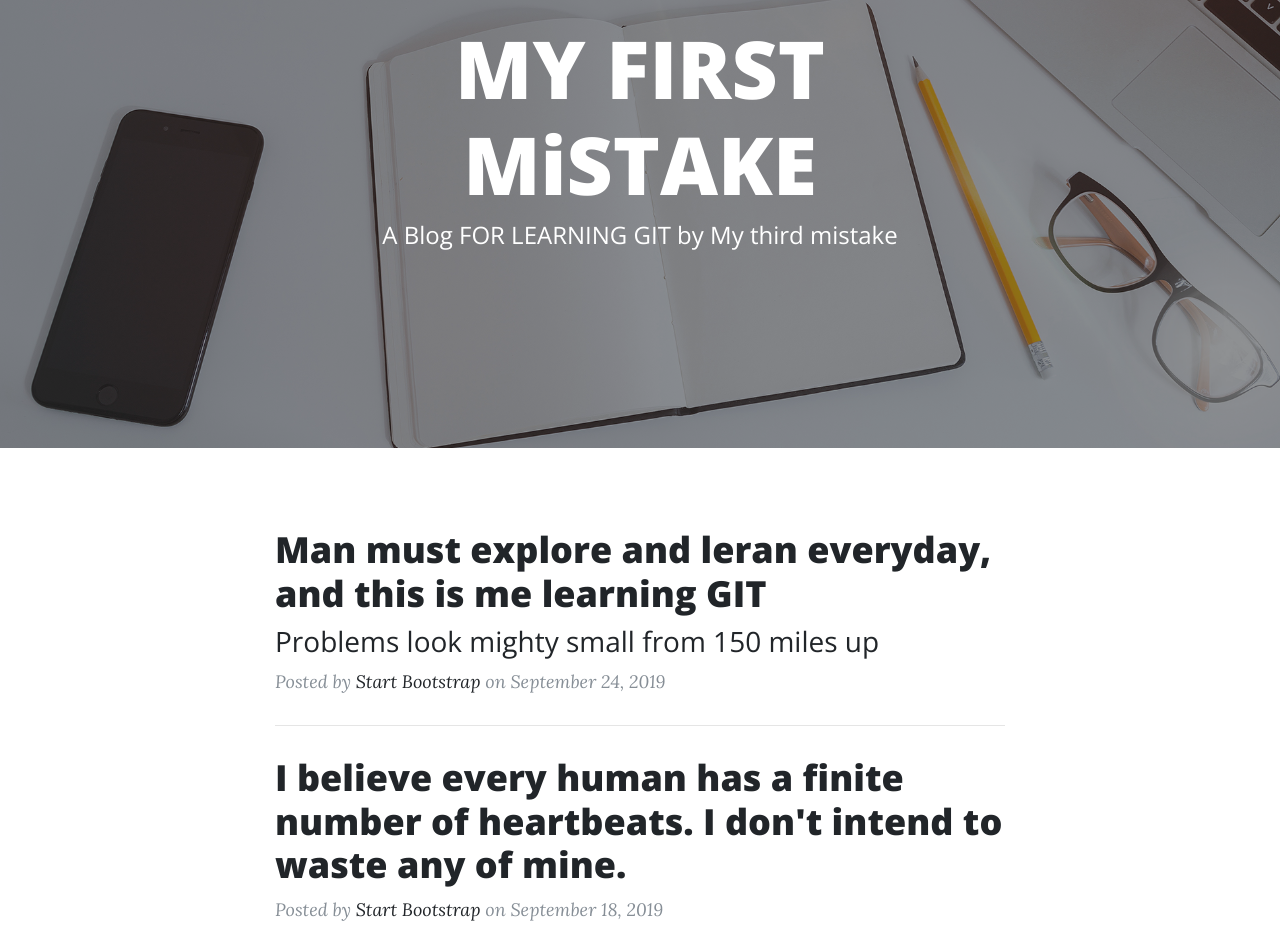
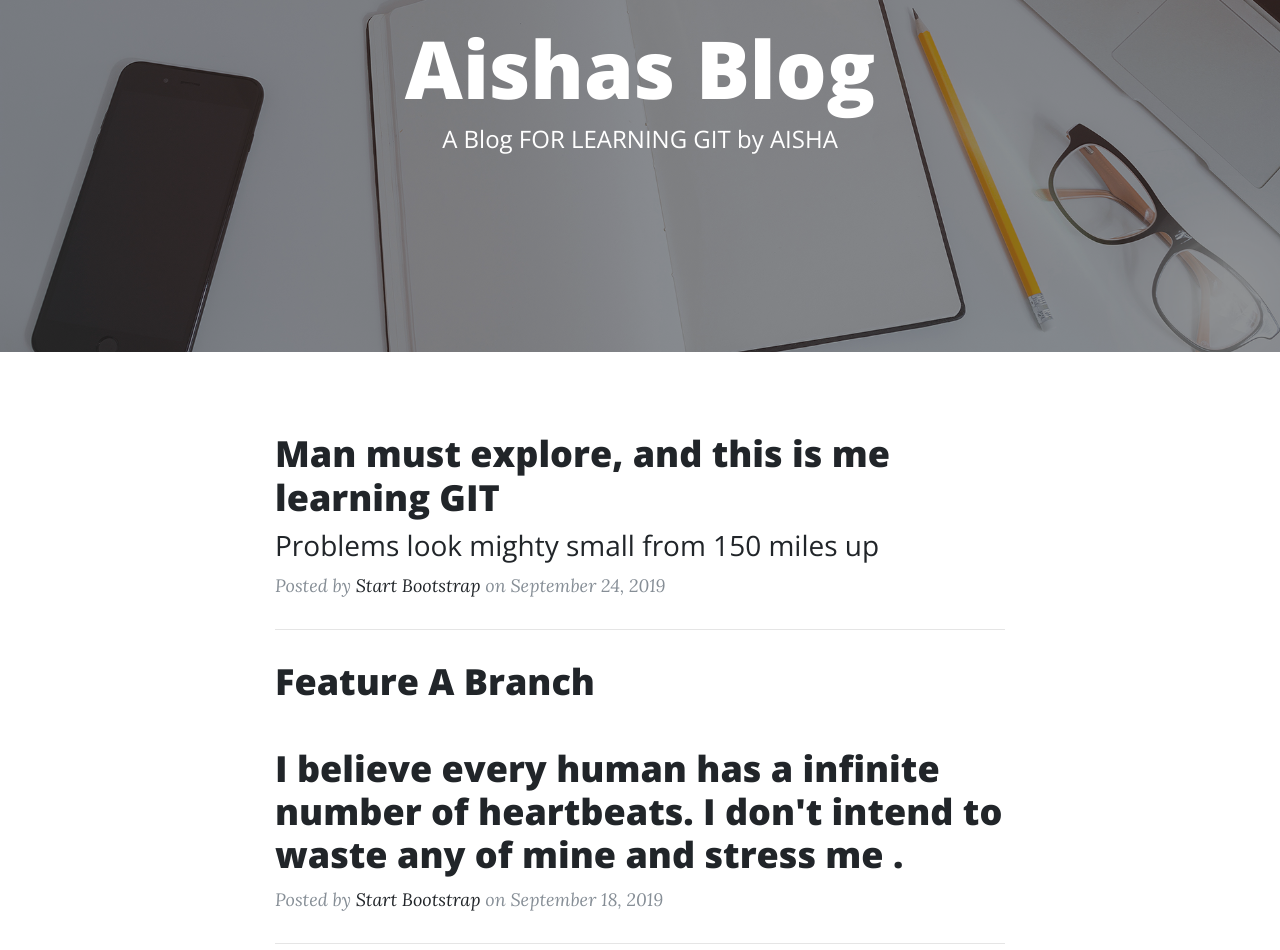
Before and after one commit to AISHAIFE/LearningGit, a website: page index.html in a window 1280 px wide. Shown: the part 180-1130 px from the top of the page. Drawn offline with nearby package versions, Linux system fonts and the light colour scheme.

Commit message:
Initial commit on feature A

```diff
--- a/index.html
+++ b/index.html
@@ -8,7 +8,7 @@
   <meta name="description" content="">
   <meta name="author" content="">
 
-  <title>GIT</title>
+  <title>BLOG</title>
 
   <!-- Bootstrap core CSS -->
   <link href="vendor/bootstrap/css/bootstrap.min.css" rel="stylesheet">
@@ -59,8 +59,8 @@
       <div class="row">
         <div class="col-lg-8 col-md-10 mx-auto">
           <div class="site-heading">
-            <h1>MY FIRST MiSTAKE</h1>
-            <span class="subheading">A Blog FOR LEARNING GIT by  My third mistake</span>
+            <h1>Aishas Blog</h1>
+            <span class="subheading">A Blog FOR LEARNING GIT by  AISHA</span>
           </div>
         </div>
       </div>
@@ -74,7 +74,7 @@
         <div class="post-preview">
           <a href="post.html">
             <h2 class="post-title">
-              Man must explore and leran everyday, and this is me learning GIT
+              Man must explore, and this is me learning GIT
             </h2>
             <h3 class="post-subtitle">
               Problems look mighty small from 150 miles up
@@ -88,7 +88,9 @@
         <div class="post-preview">
           <a href="post.html">
             <h2 class="post-title">
-              I believe every human has a finite number of heartbeats. I don't intend to waste any of mine.
+              Feature A Branch<br>
+              <br>
+              I believe every human has a infinite number of heartbeats. I don't intend to waste any of mine and stress me .
             </h2>
           </a>
           <p class="post-meta">Posted by
```
